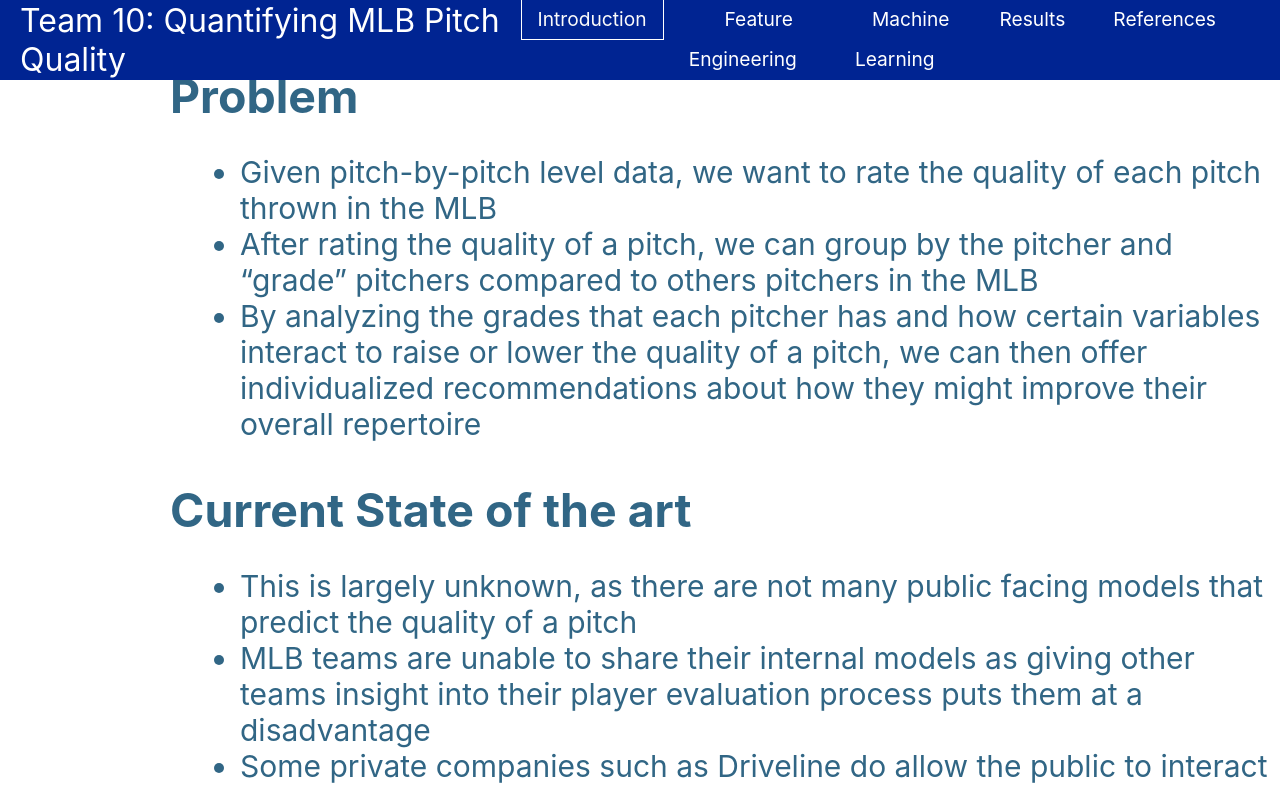
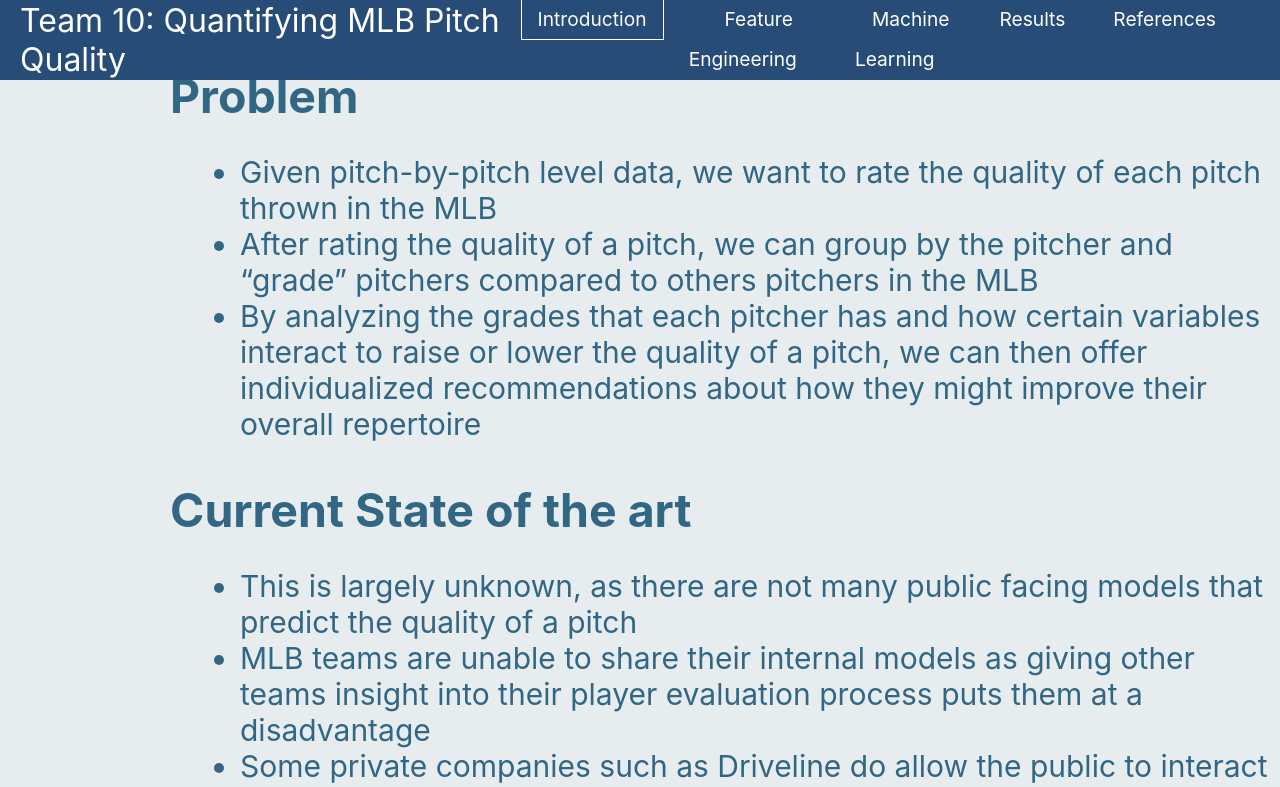
Before and after one commit to jaredjoo/pitch-quality, a React (Create React App) app: page / in a window 1280 px wide. Shown: the top 787 px of the page. Built offline with nearby package versions, Linux system fonts and the light colour scheme.

Commit message:
added design modifications and example csv

```diff
--- a/src/App.css
+++ b/src/App.css
@@ -4,7 +4,7 @@
 }
 
 body {
-  background-color: #ffffff;
+  background-color: #E7ECEF;
 }
 
 .pages {
--- a/src/components/NavBar.css
+++ b/src/components/NavBar.css
@@ -1,5 +1,5 @@
 .navbar {
-  background-color: #002492;
+  background-color: #274C77;
   height: 80px;
   display: flex;
   justify-content: center;
@@ -89,7 +89,7 @@
   }
 
   .nav-menu.active {
-    background: #1f5156;
+    background: #274C77;
     left: 0px;
     opacity: 1;
     transition: all 0.5s ease;
```
Also changed, not shown: src/components/Pages/Results.js (line endings or trailing spaces), src/components/Pages/bestPitches_ex.csv (added).
